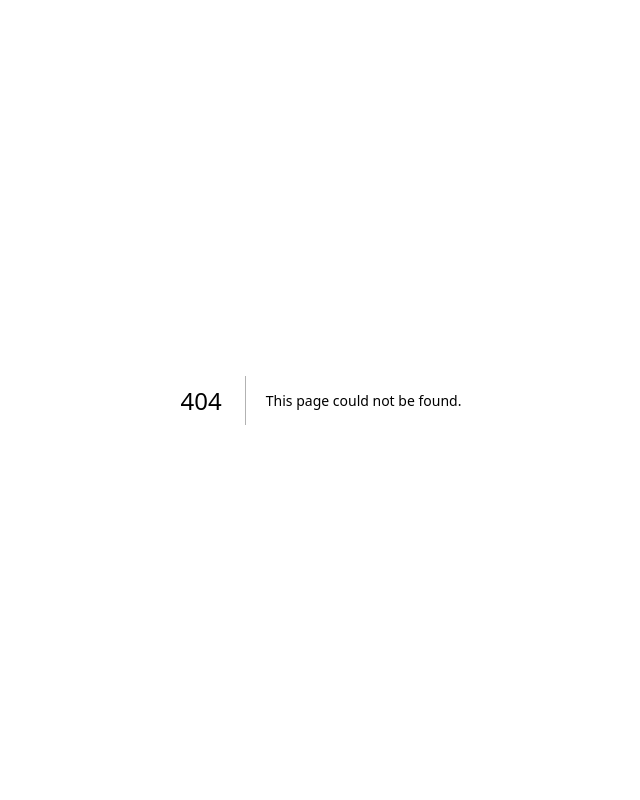
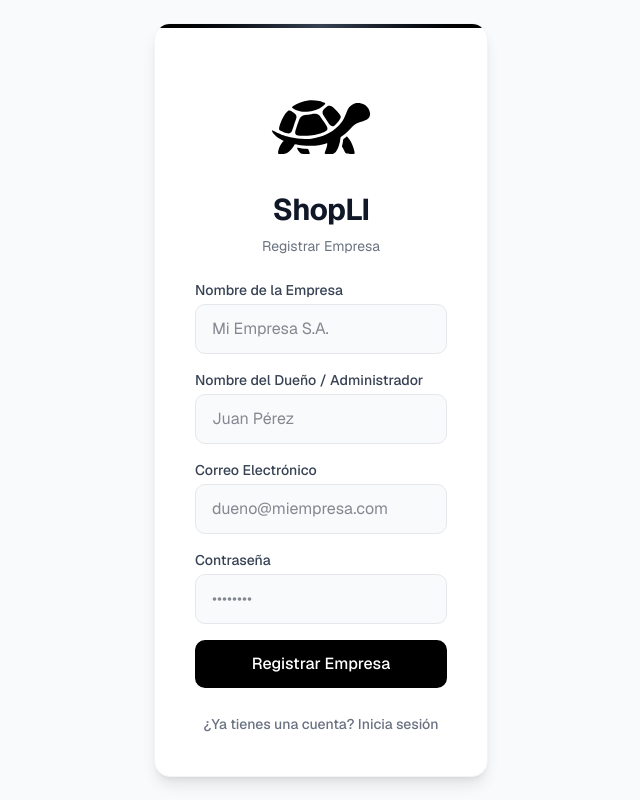
Before and after one commit to PatoCrazy2/shopli-monorepo, a Next.js app in the folder apps/admin/: page /register in a window 1280 px wide. Before the commit this address had no page. Shown: the whole page, without its empty margins (319-959 px from the left). Built offline with nearby package versions, Linux system fonts and the light colour scheme.

Commit message:
feat(admin): implement registration page and registerCompany server action

```diff
--- a/apps/admin/src/app/login/page.tsx
+++ b/apps/admin/src/app/login/page.tsx
@@ -2,10 +2,13 @@
 
 import { useState, useTransition } from "react";
 import { signIn } from "next-auth/react";
-import { useRouter } from "next/navigation";
+import { useRouter, useSearchParams } from "next/navigation";
+import Link from "next/link";
 
 export default function LoginPage() {
     const router = useRouter();
+    const searchParams = useSearchParams();
+    const registered = searchParams.get("registered");
 
     const [email, setEmail] = useState("");
     const [password, setPassword] = useState("");
@@ -52,6 +55,13 @@ export default function LoginPage() {
                     <h2 className="text-3xl font-bold tracking-tight text-gray-900 mt-0 mb-2">ShopLI</h2>
                     <p className="text-sm text-gray-500 mb-4">Iniciar Sesión</p>
                 </div>
+
+                {registered && (
+                    <div className="p-3 rounded-lg bg-green-50 text-green-600 text-sm border border-green-100 flex items-center gap-2 animate-in fade-in duration-300 mb-4">
+                        <svg xmlns="http://www.w3.org/2000/svg" width="16" height="16" viewBox="0 0 24 24" fill="none" stroke="currentColor" strokeWidth="2" strokeLinecap="round" strokeLinejoin="round"><path d="M22 11.08V12a10 10 0 1 1-5.93-9.14"></path><polyline points="22 4 12 14.01 9 11.01"></polyline></svg>
+                        ¡Empresa registrada con éxito! Ya puedes iniciar sesión.
+                    </div>
+                )}
 
                 <form onSubmit={handleSubmit} className="space-y-4">
                     <div>
@@ -108,6 +118,15 @@ export default function LoginPage() {
                         )}
                     </button>
                 </form>
+
+                <div className="mt-6 text-center">
+                    <Link
+                        href="/register"
+                        className="text-sm font-medium text-gray-500 hover:text-black transition-colors"
+                    >
+                        ¿No tienes cuenta? Registra tu empresa
+                    </Link>
+                </div>
             </div>
         </main>
     );
--- /dev/null
+++ b/apps/admin/src/app/register/actions.ts
@@ -0,0 +1,69 @@
+"use server";
+
+import { db, Role } from "@shopli/db";
+import { z } from "zod";
+import bcrypt from "bcryptjs";
+
+const registerSchema = z.object({
+  name: z.string().min(1, "El nombre es requerido"),
+  email: z.string().email("Correo electrónico inválido"),
+  password: z.string().min(6, "La contraseña debe tener al menos 6 caracteres"),
+  companyName: z.string().min(1, "El nombre de la empresa es requerido"),
+});
+
+export async function registerCompany(formData: FormData) {
+  const parseResult = registerSchema.safeParse({
+    name: formData.get("name"),
+    email: formData.get("email"),
+    password: formData.get("password"),
+    companyName: formData.get("companyName"),
+  });
+
+  if (!parseResult.success) {
+    return {
+      error: "Datos inválidos",
+      details: parseResult.error.flatten().fieldErrors
+    };
+  }
+
+  const { name, email, password, companyName } = parseResult.data;
+
+  try {
+    // 1. Verificar si el email ya existe
+    const existingUser = await db.user.findUnique({
+      where: { email },
+      select: { id: true }
+    });
+
+    if (existingUser) {
+      return { error: "El correo electrónico ya está registrado." };
+    }
+
+    // 2. Hashear contraseña
+    const pin_hash = await bcrypt.hash(password, 10);
+
+    // 3. Crear empresa y usuario en una transacción
+    await db.$transaction(async (tx) => {
+      const empresa = await tx.empresa.create({
+        data: {
+          nombre: companyName,
+        },
+      });
+
+      await tx.user.create({
+        data: {
+          name,
+          email,
+          pin_hash,
+          role: Role.DUENO,
+          empresa_id: empresa.id,
+        },
+      });
+    });
+
+    return { success: true };
+  } catch (error: any) {
+    console.error("Error al registrar empresa:", error);
+    return { error: "Ocurrió un error inesperado al procesar el registro." };
+  }
+}
--- /dev/null
+++ b/apps/admin/src/app/register/page.tsx
@@ -0,0 +1,154 @@
+"use client";
+
+import { useState, useTransition } from "react";
+import { useRouter } from "next/navigation";
+import Link from "next/link";
+import { registerCompany } from "./actions";
+
+export default function RegisterPage() {
+  const router = useRouter();
+
+  const [name, setName] = useState("");
+  const [email, setEmail] = useState("");
+  const [password, setPassword] = useState("");
+  const [companyName, setCompanyName] = useState("");
+  const [error, setError] = useState<string | null>(null);
+  const [isPending, startTransition] = useTransition();
+
+  const handleSubmit = (e: React.FormEvent) => {
+    e.preventDefault();
+    setError(null);
+
+    const formData = new FormData();
+    formData.append("name", name);
+    formData.append("email", email);
+    formData.append("password", password);
+    formData.append("companyName", companyName);
+
+    startTransition(async () => {
+      const result = await registerCompany(formData);
+
+      if (result?.error) {
+        setError(result.error);
+      } else {
+        router.push("/login?registered=true");
+      }
+    });
+  };
+
+  return (
+    <main className="min-h-screen grid items-center justify-center bg-gray-50 selection:bg-black selection:text-white font-sans p-4">
+      <div className="w-full max-w-md bg-white rounded-2xl p-8 md:p-10 shadow-lg border border-gray-100 transition-shadow duration-300 hover:shadow-xl relative overflow-hidden">
+        {/* Decorative premium accent */}
+        <div className="absolute top-0 left-0 w-full h-1 bg-gradient-to-r from-black via-gray-700 to-black"></div>
+
+        <div className="text-center">
+          <img
+            src="/shopli_snbg.svg"
+            alt="Logo"
+            className="mx-auto w-32 h-32"
+          />
+          <h2 className="text-3xl font-bold tracking-tight text-gray-900 mt-0 mb-2">ShopLI</h2>
+          <p className="text-sm text-gray-500 mb-6">Registrar Empresa</p>
+        </div>
+
+        <form onSubmit={handleSubmit} className="space-y-4">
+          <div>
+            <label className="block text-sm font-medium text-gray-700 mb-1" htmlFor="companyName">
+              Nombre de la Empresa
+            </label>
+            <input
+              id="companyName"
+              type="text"
+              value={companyName}
+              onChange={(e) => setCompanyName(e.target.value)}
+              required
+              disabled={isPending}
+              className="w-full px-4 py-3 rounded-xl border border-gray-200 bg-gray-50 text-gray-900 focus:bg-white focus:outline-none focus:ring-2 focus:ring-black focus:border-transparent transition-all duration-200 disabled:opacity-50"
+              placeholder="Mi Empresa S.A."
+            />
+          </div>
+
+          <div>
+            <label className="block text-sm font-medium text-gray-700 mb-1" htmlFor="name">
+              Nombre del Dueño / Administrador
+            </label>
+            <input
+              id="name"
+              type="text"
+              value={name}
+              onChange={(e) => setName(e.target.value)}
+              required
+              disabled={isPending}
+              className="w-full px-4 py-3 rounded-xl border border-gray-200 bg-gray-50 text-gray-900 focus:bg-white focus:outline-none focus:ring-2 focus:ring-black focus:border-transparent transition-all duration-200 disabled:opacity-50"
+              placeholder="Juan Pérez"
+            />
+          </div>
+
+          <div>
+            <label className="block text-sm font-medium text-gray-700 mb-1" htmlFor="email">
+              Correo Electrónico
+            </label>
+            <input
+              id="email"
+              type="email"
+              value={email}
+              onChange={(e) => setEmail(e.target.value)}
+              required
+              disabled={isPending}
+              className="w-full px-4 py-3 rounded-xl border border-gray-200 bg-gray-50 text-gray-900 focus:bg-white focus:outline-none focus:ring-2 focus:ring-black focus:border-transparent transition-all duration-200 disabled:opacity-50"
+              placeholder="dueno@miempresa.com"
+            />
+          </div>
+
+          <div>
+            <label className="block text-sm font-medium text-gray-700 mb-1" htmlFor="password">
+              Contraseña
+            </label>
+            <input
+              id="password"
+              type="password"
+              value={password}
+              onChange={(e) => setPassword(e.target.value)}
+              required
+              disabled={isPending}
+              className="w-full px-4 py-3 rounded-xl border border-gray-200 bg-gray-50 text-gray-900 focus:bg-white focus:outline-none focus:ring-2 focus:ring-black focus:border-transparent transition-all duration-200 disabled:opacity-50"
+              placeholder="••••••••"
+            />
+          </div>
+
+          {error && (
+            <div className="p-3 rounded-lg bg-red-50 text-red-600 text-sm border border-red-100 flex items-center gap-2 animate-in fade-in duration-300">
+              <svg xmlns="http://www.w3.org/2000/svg" width="16" height="16" viewBox="0 0 24 24" fill="none" stroke="currentColor" strokeWidth="2" strokeLinecap="round" strokeLinejoin="round"><circle cx="12" cy="12" r="10" /><line x1="12" y1="8" x2="12" y2="12" /><line x1="12" y1="16" x2="12.01" y2="16" /></svg>
+              {error}
+            </div>
+          )}
+
+          <button
+            type="submit"
+            disabled={isPending}
+            className="w-full py-3 px-4 flex justify-center items-center gap-2 rounded-xl text-white bg-black hover:bg-gray-800 focus:ring-2 focus:ring-offset-2 focus:ring-black transition-all duration-200 font-medium disabled:opacity-70 disabled:cursor-not-allowed"
+          >
+            {isPending ? (
+              <svg className="animate-spin h-5 w-5 text-white" xmlns="http://www.w3.org/2000/svg" fill="none" viewBox="0 0 24 24">
+                <circle className="opacity-25" cx="12" cy="12" r="10" stroke="currentColor" strokeWidth="4"></circle>
+                <path className="opacity-75" fill="currentColor" d="M4 12a8 8 0 018-8V0C5.373 0 0 5.373 0 12h4zm2 5.291A7.962 7.962 0 014 12H0c0 3.042 1.135 5.824 3 7.938l3-2.647z"></path>
+              </svg>
+            ) : (
+              "Registrar Empresa"
+            )}
+          </button>
+        </form>
+
+        <div className="mt-6 text-center">
+          <Link
+            href="/login"
+            className="text-sm font-medium text-gray-500 hover:text-black transition-colors"
+          >
+            ¿Ya tienes una cuenta? Inicia sesión
+          </Link>
+        </div>
+      </div>
+    </main>
+  );
+}
```
